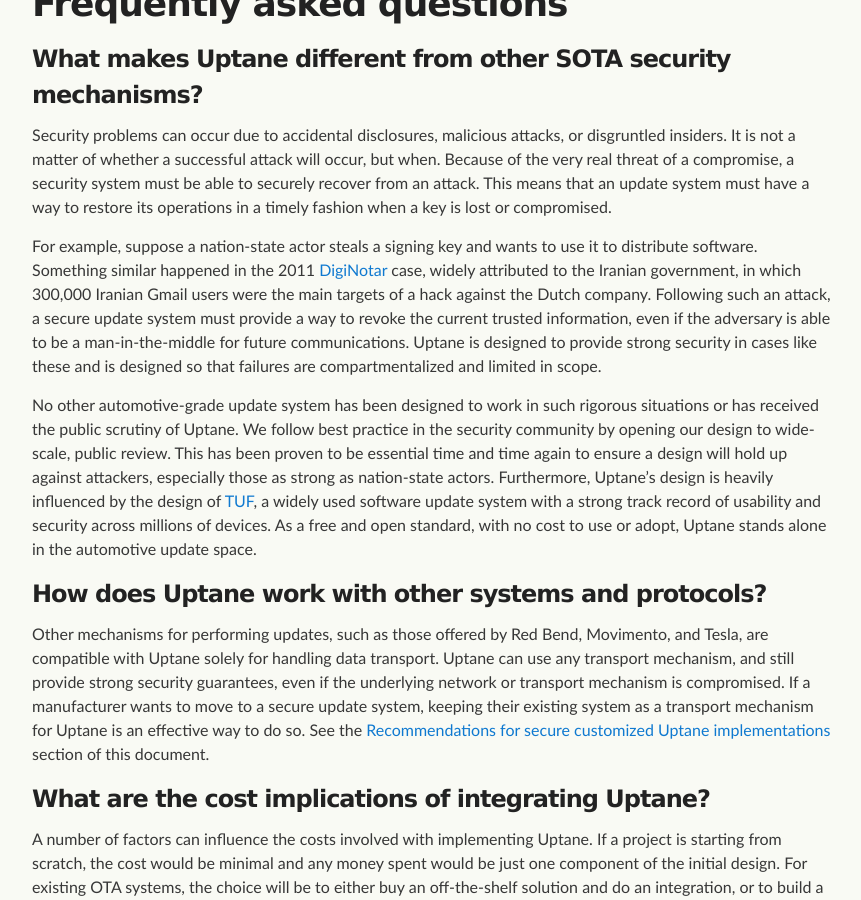
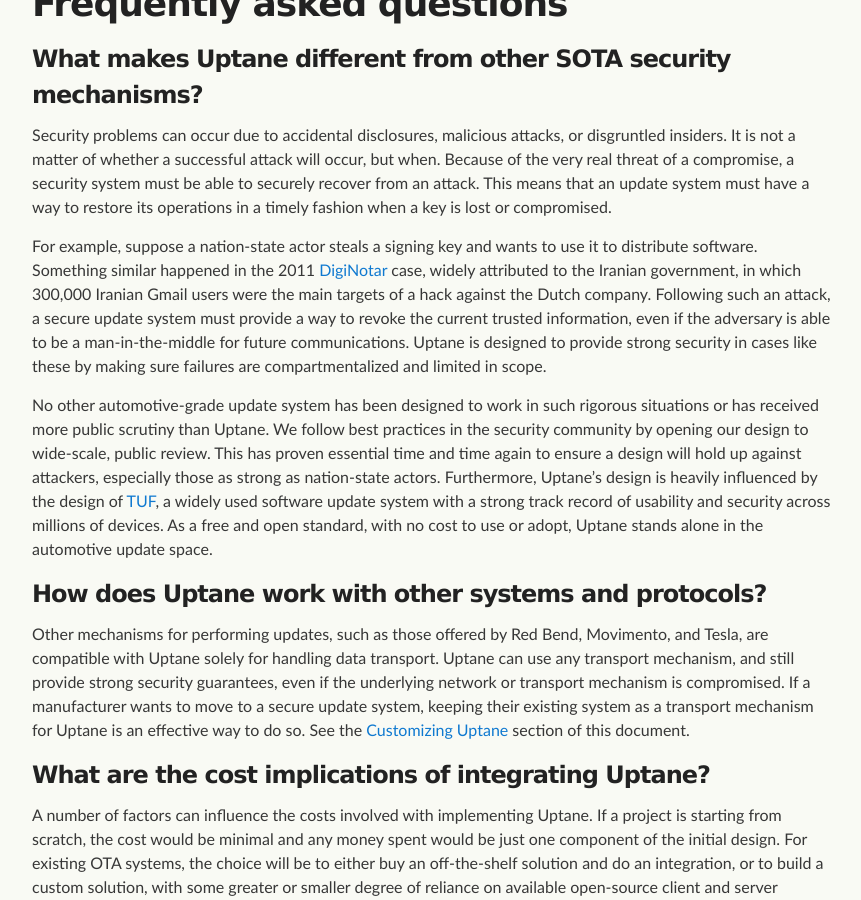
Before and after one commit to uptane/deployment-considerations, a Jekyll site: the page built from faq.md, in a window 1280 px wide and 900 px high, scrolled down 270 px. Shown: the whole window, without its empty margins (208-1069 px from the left). Built offline with Jekyll 4.4.1, drawn with Linux system fonts in a browser that asks for light colours; our own code applies the rules of GitHub Pages for plain Markdown files.

Commit message:
review for 2.0.0
minor changes

```diff
--- a/faq.md
+++ b/faq.md
@@ -9,14 +9,14 @@ css_id: faq
 
 Security problems can occur due to accidental disclosures, malicious attacks, or disgruntled insiders.  It is not a matter of whether a successful attack will occur, but when.  Because of the very real threat of a compromise, a security system must be able to securely recover from an attack. This means that an update system must have a way to restore its operations in a timely fashion when a key is lost or compromised.
 
-For example, suppose a nation-state actor steals a signing key and wants to use it to distribute software. Something similar happened in the 2011 [DigiNotar](https://en.wikipedia.org/wiki/DigiNotar) case, widely attributed to the Iranian government, in which 300,000 Iranian Gmail users were the main targets of a hack against the Dutch company. Following such an attack, a secure update system must provide a way to revoke the current trusted information, even if the adversary is able to be a man-in-the-middle for future communications.  Uptane is designed to provide strong security in cases like these and is designed so that failures are compartmentalized and limited in scope.
+For example, suppose a nation-state actor steals a signing key and wants to use it to distribute software. Something similar happened in the 2011 [DigiNotar](https://en.wikipedia.org/wiki/DigiNotar) case, widely attributed to the Iranian government, in which 300,000 Iranian Gmail users were the main targets of a hack against the Dutch company. Following such an attack, a secure update system must provide a way to revoke the current trusted information, even if the adversary is able to be a man-in-the-middle for future communications.  Uptane is designed to provide strong security in cases like these by making sure failures are compartmentalized and limited in scope.
 
-No other automotive-grade update system has been designed to work in such rigorous situations or has received the public scrutiny of Uptane.  We follow best practice in the security community by opening our design to wide-scale, public review.  This has been proven to be essential time and time again to ensure a design will hold up against attackers, especially those as strong as nation-state actors.  Furthermore, Uptane's design is heavily influenced by the design of [TUF](https://theupdateframework.io/), a widely used software update system with a strong track record of usability and security across millions of devices.  As a free and open standard, with no cost to use or adopt, Uptane stands alone in the automotive update space.
+No other automotive-grade update system has been designed to work in such rigorous situations or has received more public scrutiny than Uptane.  We follow best practices in the security community by opening our design to wide-scale, public review.  This has proven essential time and time again to ensure a design will hold up against attackers, especially those as strong as nation-state actors.  Furthermore, Uptane's design is heavily influenced by the design of [TUF](https://theupdateframework.io/), a widely used software update system with a strong track record of usability and security across millions of devices.  As a free and open standard, with no cost to use or adopt, Uptane stands alone in the automotive update space.
 
 
 ### **How does Uptane work with other systems and protocols?**
 
-Other mechanisms for performing updates, such as those offered by Red Bend, Movimento, and Tesla, are compatible with Uptane solely for handling data transport. Uptane can use any transport mechanism, and still provide strong security guarantees, even if the underlying network or transport mechanism is compromised. If a manufacturer wants to move to a secure update system, keeping their existing system as a transport mechanism for Uptane is an effective way to do so. See the [Recommendations for secure customized Uptane implementations](https://uptane.github.io/deployment-considerations/customizations.html) section of this document.
+Other mechanisms for performing updates, such as those offered by Red Bend, Movimento, and Tesla, are compatible with Uptane solely for handling data transport. Uptane can use any transport mechanism, and still provide strong security guarantees, even if the underlying network or transport mechanism is compromised. If a manufacturer wants to move to a secure update system, keeping their existing system as a transport mechanism for Uptane is an effective way to do so. See the [Customizing Uptane](https://uptane.github.io/deployment-considerations/customizations.html) section of this document.
 
 ### **What are the cost implications of integrating Uptane?**
 
```
